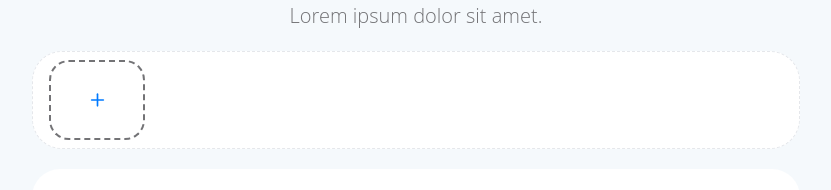
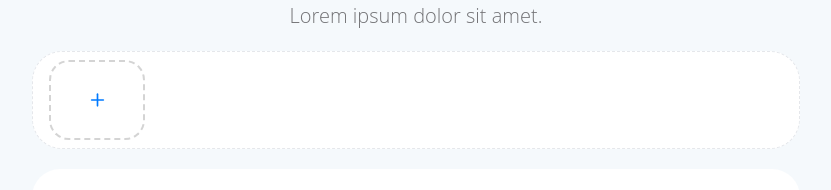
Before and after one commit to mohitgoyat525/react-third-test, a React (Create React App) app: page / in a window 1280 px wide. Shown: the part 213-403 px from the top of the page, without its empty margins (224-1055 px from the left). Built offline with nearby package versions, Linux system fonts and the light colour scheme.

Commit message:
add-changes

```diff
--- a/src/components/Form.jsx
+++ b/src/components/Form.jsx
@@ -66,7 +66,7 @@ const Form = () => {
                 />
               </div>
             ))}
-            <label className="w-24 h-20 border-2 border-dashed border-neutural rounded-[20px] flex items-center justify-center cursor-pointer hover:bg-gray-200 transition-all ease-linear duration-200">
+            <label className="w-24 h-20 border-2 border-dashed border-lightGray rounded-[20px] flex items-center justify-center cursor-pointer hover:bg-gray-200 transition-all ease-linear duration-200">
               <input
                 type="file"
                 className="hidden"
--- a/tailwind.config.js
+++ b/tailwind.config.js
@@ -17,6 +17,7 @@ module.exports = {
         neutural: "#737376",
         primary: "#F5F9FC",
         darkBlack: "#222222",
+        lightGray: "#D4D4D4",
       },
     },
   },
```
